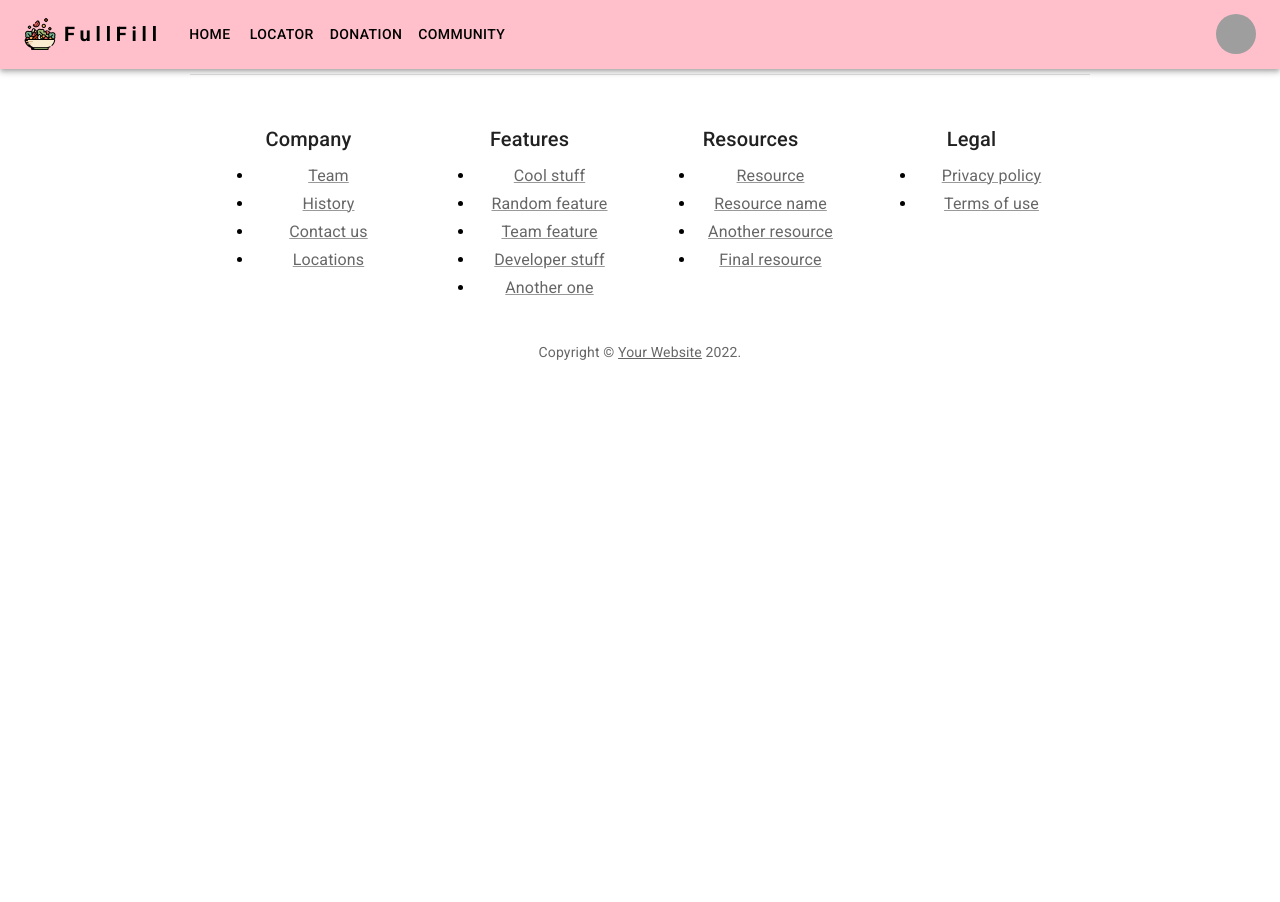
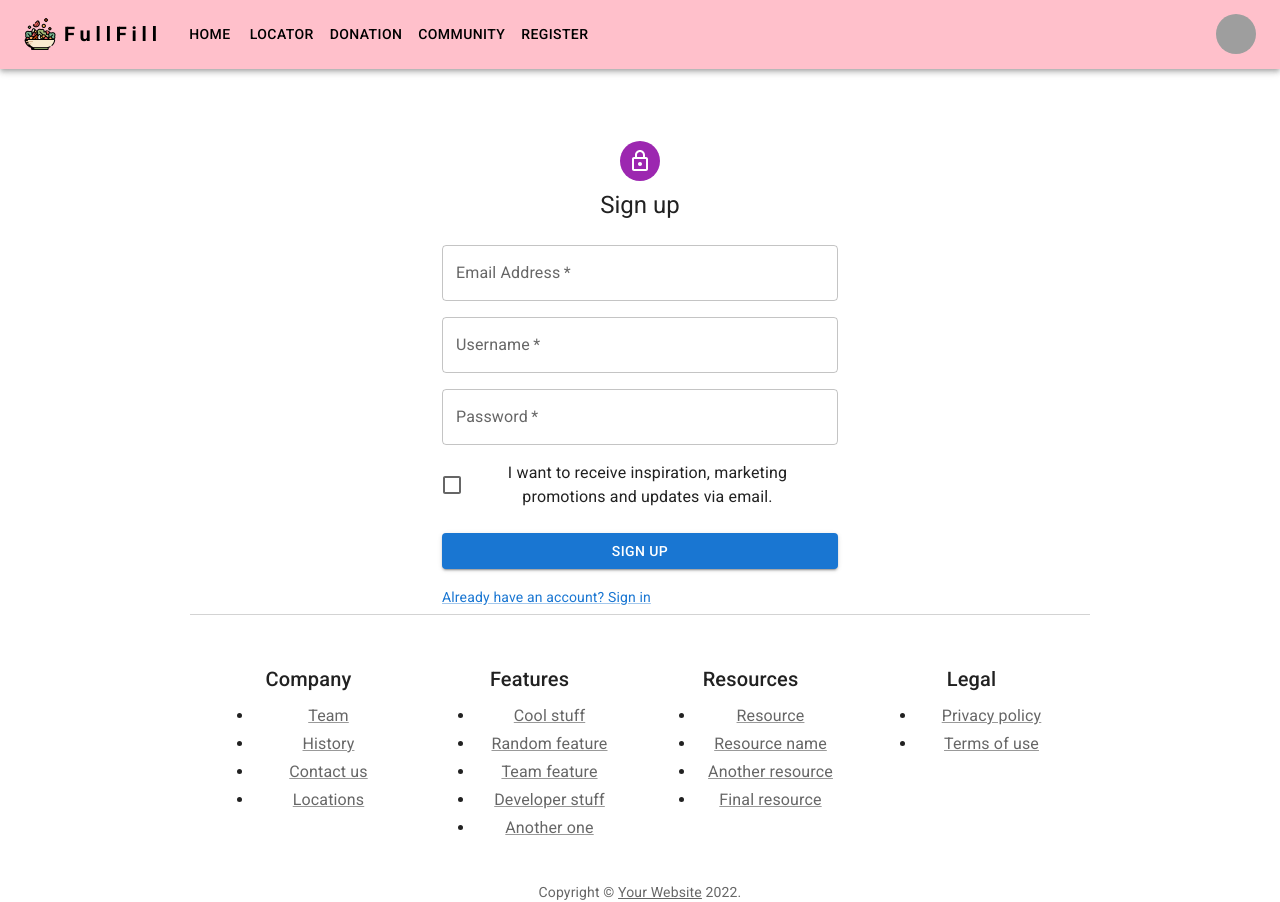
Before and after one commit to trinayau/FullFill, a React (Create React App) app in the folder client/blogapi/: page /register in a window 1280 px wide. Before the commit the page ends 800 px from the top, so only its background shows below. Built offline with nearby package versions, Linux system fonts and the light colour scheme; grey boxes are pictures that could not be loaded.

Commit message:
add login page and functionality

```diff
--- a/client/blogapi/package.json
+++ b/client/blogapi/package.json
@@ -10,6 +10,7 @@
     "@testing-library/jest-dom": "^5.16.4",
     "@testing-library/react": "^13.3.0",
     "@testing-library/user-event": "^13.5.0",
+    "axios": "^0.27.2",
     "react": "^18.1.0",
     "react-dom": "^18.1.0",
     "react-router-dom": "^6.3.0",
--- /dev/null
+++ b/client/blogapi/src/axios.js
@@ -0,0 +1,17 @@
+import axios from 'axios';
+
+const baseURL = 'http://127.0.0.1:8000/api/';
+
+const axiosInstance = axios.create({
+    baseURL: baseURL,
+    timeout: 5000,
+    headers: {
+        Authorization: localStorage.getItem('access_token')
+           ? 'JWT ' + localStorage.getItem('access_token')
+    : null,
+    'Content-Type': 'application/json',
+    accept: 'application/json'
+    },
+});
+
+export default axiosInstance;
--- a/client/blogapi/src/components/Header.js
+++ b/client/blogapi/src/components/Header.js
@@ -11,9 +11,10 @@ import Avatar from '@mui/material/Avatar';
 import Button from '@mui/material/Button';
 import Tooltip from '@mui/material/Tooltip';
 import MenuItem from '@mui/material/MenuItem';
+
 import logo from './logo.png'
-import { styled } from '@mui/material';
 import { useState } from 'react';
+import {useNavigate, NavLink } from 'react-router-dom';
 
 const pages = ['Home', 'Locator', 'Donation', 'Community'];
 const settings = ['Profile', 'Account', 'Dashboard', 'Logout'];
@@ -22,6 +23,8 @@ function Header() {
 
       const [anchorElNav, setAnchorElNav] = useState(null);
       const [anchorElUser, setAnchorElUser] = useState(null);
+
+      const navigate = useNavigate();
 
       const handleOpenNavMenu = (event) => {
         setAnchorElNav(event.currentTarget);
@@ -38,10 +41,18 @@ function Header() {
         setAnchorElUser(null);
       };
 
+      const handleLink=(link)=>{
+        handleCloseNavMenu();
+        handleCloseUserMenu();
+        navigate(link);
+      }
+
       return (
         <AppBar position="static" sx={{backgroundColor: "pink"}}>
           <Container maxWidth="xl">
             <Toolbar disableGutters>
+
+            {/* only displays if above medium breakpoint */}
 			<Box component="img" sx={{display: { xs: 'none', md: 'flex' }, mr: 1 }} src={logo}/>
               <Typography
                 variant="h6"
@@ -97,6 +108,7 @@ function Header() {
                   ))}
                 </Menu>
               </Box>
+              {/* Only displays for mobile */}
               <Box src={logo} sx={{ display: { xs: 'flex', md: 'none' }, mr: 1 }} />
               <Typography
                 variant="h5"
@@ -126,6 +138,14 @@ function Header() {
                     {page}
                   </Button>
                 ))}
+                <nav>
+                <Button
+                onClick={e => {handleLink('/register')}}
+                sx={{ my: 2, color: 'black', display: 'block' }}
+						>
+							Register
+						</Button>
+					</nav>
               </Box>
 
               <Box sx={{ flexGrow: 0 }}>
--- /dev/null
+++ b/client/blogapi/src/components/Login.js
@@ -0,0 +1,5 @@
+const Login = () => {
+    return ( <></> );
+}
+
+export default Login;
--- /dev/null
+++ b/client/blogapi/src/components/Logout.js
@@ -0,0 +1,5 @@
+const Logout = () => {
+    return ( <></> );
+}
+
+export default Logout;
--- /dev/null
+++ b/client/blogapi/src/components/Register.js
@@ -0,0 +1,136 @@
+import React, { useState } from 'react';
+import axiosInstance from '../axios';
+import { useNavigate } from 'react-router-dom';
+import { Avatar, Box, Button, Checkbox, Container, CssBaseline, FormControlLabel, Grid, Link, TextField, Typography } from '@mui/material';
+import { createTheme, ThemeProvider } from '@mui/material/styles';
+import LockOutlinedIcon from '@mui/icons-material/LockOutlined';
+//MaterialUI
+
+const theme = createTheme();
+
+const Register = () => {
+
+    const navigate = useNavigate();
+    // security- object.freeze
+	const initialFormData = Object.freeze({
+		email: '',
+		username: '',
+		password: '',
+	});
+
+	const [formData, updateFormData] = useState(initialFormData);
+
+	const handleChange = (e) => {
+		updateFormData({
+			...formData,
+			// Trimming any whitespace
+			[e.target.name]: e.target.value.trim(),
+		});
+	};
+
+	const handleSubmit = (e) => {
+		e.preventDefault();
+		console.log(formData, 'form data');
+
+		axiosInstance
+			.post(`user/register/`, {
+				email: formData.email,
+				user_name: formData.username,
+				password: formData.password,
+			})
+			.then((res) => {
+				navigate('/login');
+				console.log(res, 'res');
+				console.log(res.data, 'res data');
+			});
+	};
+
+    return (
+    <ThemeProvider theme={theme}>
+    <Container component="main" maxWidth="xs">
+    <CssBaseline />
+    <Box
+          sx={{
+            marginTop: 8,
+            display: 'flex',
+            flexDirection: 'column',
+            alignItems: 'center',
+          }}
+        >
+        <Avatar sx={{ m: 1, bgcolor: 'secondary.main' }}>
+            <LockOutlinedIcon />
+          </Avatar>
+        <Typography component="h1" variant="h5">
+            Sign up
+        </Typography>
+        <Box component="form" noValidate onSubmit={handleSubmit} sx={{ mt: 3 }}>
+            <Grid container spacing={2}>
+                <Grid item xs={12}>
+                    <TextField
+                        variant="outlined"
+                        required
+                        fullWidth
+                        id="email"
+                        label="Email Address"
+                        name="email"
+                        autoComplete="email"
+                        onChange={handleChange}
+                    />
+                </Grid>
+                <Grid item xs={12}>
+                    <TextField
+                        variant="outlined"
+                        required
+                        fullWidth
+                        id="username"
+                        label="Username"
+                        name="username"
+                        autoComplete="username"
+                        onChange={handleChange}
+                    />
+                </Grid>
+                <Grid item xs={12}>
+                    <TextField
+                        variant="outlined"
+                        required
+                        fullWidth
+                        name="password"
+                        label="Password"
+                        type="password"
+                        id="password"
+                        autoComplete="current-password"
+                        onChange={handleChange}
+                    />
+                </Grid>
+                <Grid item xs={12}>
+                    <FormControlLabel
+                        control={<Checkbox value="allowExtraEmails" color="primary" />}
+                        label="I want to receive inspiration, marketing promotions and updates via email."
+                    />
+                </Grid>
+            </Grid>
+            <Button
+                type="submit"
+                fullWidth
+                variant="contained"
+                color="primary"
+                onClick={handleSubmit}
+                sx={{ mt: 3, mb: 2 }}
+            >
+                Sign Up
+            </Button>
+            <Grid container justify="flex-end">
+                <Grid item>
+                    <Link href="#" variant="body2">
+                        Already have an account? Sign in
+                    </Link>
+                </Grid>
+            </Grid>
+        </Box>
+    </Box>
+</Container>
+</ThemeProvider>
+ );
+}
+
+export default Register;
--- a/client/blogapi/src/components/index.js
+++ b/client/blogapi/src/components/index.js
@@ -2,3 +2,6 @@ export { default as Header } from './Header';
 export { default as Footer } from './Footer';
 export { default as Posts } from './Posts';
 export { default as PostLoading } from './PostLoading';
+export {default as Login} from './Login';
+export {default as Register} from './Register';
+export {default as Logout} from './Logout';
--- a/client/blogapi/src/index.js
+++ b/client/blogapi/src/index.js
@@ -2,7 +2,7 @@ import React from 'react';
 import ReactDOM from 'react-dom/client';
 // import * as serviceWorker from './serviceWorker'
 import App from './App';
-import {Header, Footer} from './components';
+import {Header, Footer, Register} from './components';
 import { Routes, Route, BrowserRouter as Router } from 'react-router-dom';
 import { ThemeProvider } from '@mui/material';
 import {theme} from './theme';
@@ -15,6 +15,7 @@ root.render(
     <Header/>
     <Routes>
       <Route path="/" element={<App />} />
+      <Route path="/register" element={<Register />}/>
     </Routes>
       <Footer/>
       </ThemeProvider>
```
Also changed, not shown: 1 other file (tests, documents, lock files or other folders).
